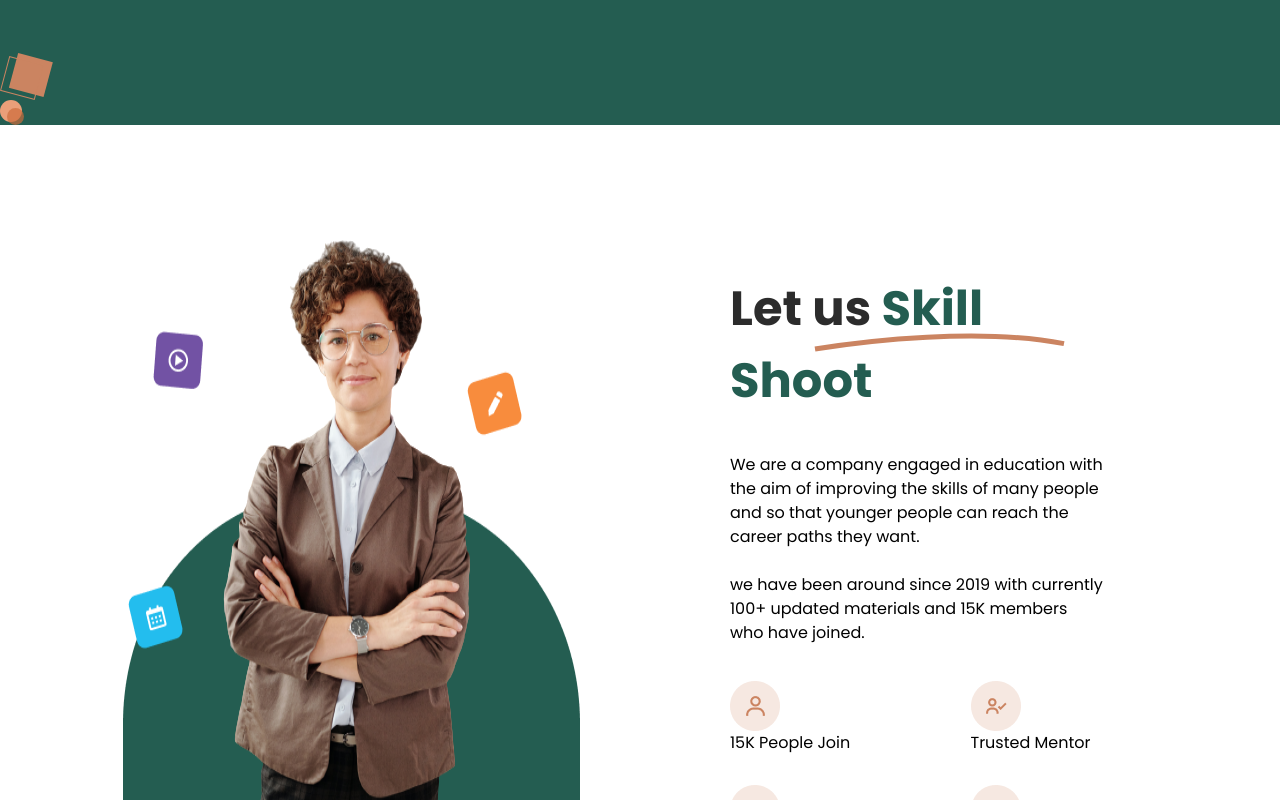
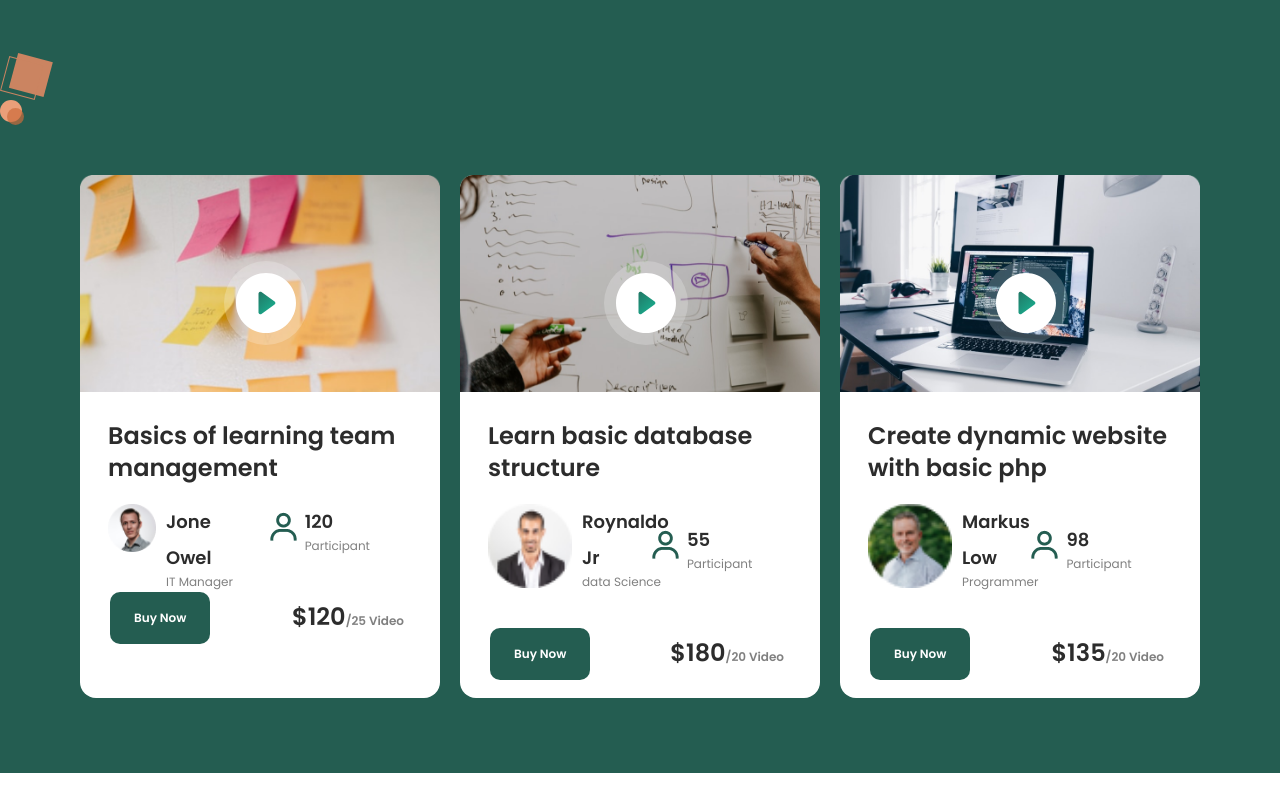
Before and after one commit to Fahim1837/web-appick, a React (Vite) app: page / in a window 1280 px wide. Shown: the part 2260-3060 px from the top of the page. Built offline with nearby package versions, Linux system fonts and the light colour scheme.

Commit message:
Video Cards of Product Section are build

```diff
--- a/src/components/price/index.tsx
+++ b/src/components/price/index.tsx
@@ -2,7 +2,6 @@ import CardGroup from './CardGroup'
 import Text from './Text'
 
 function Price() {
-    // const [isActive, setIsActive] = useState([false, true, false])
     return (
         <div className="my-25 mx-[215px]">
             <Text />
--- /dev/null
+++ b/src/components/product/Card.tsx
@@ -0,0 +1,88 @@
+import play from '../../assets/svg/play_button.svg'
+import pause from '../../assets/svg/pause_button.svg'
+import { useState } from 'react'
+
+
+interface Props {
+    pic: string,
+    title: string,
+    teacher: {
+        name: string,
+        designation: string,
+        pic: string,
+    },
+    student: {
+        num: string,
+        sub: string,
+        pic: string,
+    },
+    cost: string,
+    per: string,
+}
+
+function Card(card: Props) {
+    const [isPlay, setIsPlay] = useState (true)
+    return (
+        <div className="rounded-2xl bg-white w-[413px]">
+            <div className='relative'>
+                <img src={card.pic} alt="Video" />
+                <img
+                src={isPlay ? play : pause}
+                className='absolute top-[40%] left-[40%] cursor-pointer'
+                onClick={() => setIsPlay (!isPlay)}
+                />
+
+            </div>
+
+            {/* TEXT DIV */}
+            <div className='pl-7 pr-5 pt-7 pb-10'>
+                <h2 className='font-semibold text-2xl text-text-100'>
+                    {card.title}
+                </h2>
+
+                {/* TUTOR & STUDENT DIV */}
+                <div className='flex mt-5 pr-[50px] justify-between'>
+
+                    {/* TUTOR DIV */}
+                    <div className="flex gap-[10px]">
+                        <img src={card.teacher.pic} alt="Profile" />
+                        <div>
+                            <h4 className="font-semibold text-lg leading-9 text-text-100">
+                                {card.teacher.name}
+                            </h4>
+                            <p className="text-xs leading-3 text-text-50">
+                                {card.teacher.designation}
+                            </p>
+                        </div>
+                    </div>
+
+                    {/* STUDENT DIV */}
+                    <div className="flex gap-1 items-center">
+                        <img src={card.student.pic} alt="Profile" />
+                        <div>
+                            <h4 className="font-semibold text-lg leading-9 text-text-100">
+                                {card.student.num}
+                            </h4>
+                            <p className="text-xs leading-3 text-text-50">
+                                {card.student.sub}
+                            </p>
+                        </div>
+                    </div>
+                </div>
+            </div>
+
+            {/* BUTTON  */}
+            <div className='flex justify-between items-center pl-[30px] pr-9 pb-[18px]'>
+                <button className='font-semibold text-xs leading-7 text-white bg-primary rounded-[10px] py-3 px-6'>
+                    Buy Now
+                </button>
+                <h3 className='font-semibold text-2xl text-text-100'>
+                    {card.cost}
+                    <span className='text-xs leading-7 text-text-50'>{card.per}</span>
+                </h3>
+            </div>
+        </div>
+    )
+}
+
+export default Card
--- /dev/null
+++ b/src/components/product/CardGroup.tsx
@@ -0,0 +1,70 @@
+import tutor1 from '../../assets/image/tutor_1.png'
+import tutor2 from '../../assets/image/tutor_2.png'
+import tutor3 from '../../assets/image/tutor_3.png'
+import blank_pic from '../../assets/image/blank_profile.png'
+import video1 from '../../assets/image/video_1.png'
+import video2 from '../../assets/image/video_2.png'
+import video3 from '../../assets/image/video_3.png'
+import Card from './Card'
+
+const data = [
+    {
+        pic: video1,
+        title: 'Basics of learning team management',
+        teacher: {
+            name: 'Jone Owel',
+            designation: 'IT Manager',
+            pic: tutor1
+        },
+        student: {
+            num: '120',
+            sub: 'Participant',
+            pic: blank_pic
+        },
+        cost: '$120',
+        per: '/25 Video'
+    },
+    {
+        pic: video2,
+        title: 'Learn basic database structure',
+        teacher: {
+            name: 'Roynaldo Jr',
+            designation: 'data Science',
+            pic: tutor2
+        },
+        student: {
+            num: '55',
+            sub: 'Participant',
+            pic: blank_pic
+        },
+        cost: '$180',
+        per: '/20 Video'
+    },
+    {
+        pic: video3,
+        title: 'Create dynamic website with basic php',
+        teacher: {
+            name: 'Markus Low',
+            designation: 'Programmer',
+            pic: tutor3
+        },
+        student: {
+            num: '98',
+            sub: 'Participant',
+            pic: blank_pic
+        },
+        cost: '$135',
+        per: '/20 Video'
+    }
+]
+function CardGroup() {
+  return (
+    <div className='flex gap-5'>
+        {data.map((item, index) => (
+            <Card key={index} {...item}/>
+        ))}
+    </div>
+  )
+}
+
+export default CardGroup
--- a/src/components/product/index.tsx
+++ b/src/components/product/index.tsx
@@ -1,5 +1,6 @@
 import cube from '../../assets/svg/cube.svg'
 import ornamen from '../../assets/svg/ornamen.svg'
+import CardGroup from './CardGroup'
 
 const data = {
     title: 'Popular courses of the week',
@@ -23,6 +24,9 @@ function Product() {
                 <img src={cube} alt="Cube" />
                 <img src={ornamen} alt="Ornamen" />
             </div>
+            <div className='px-20 pt-[50px] pb-[75px]'>
+                <CardGroup />
+            </div>
         </div>
     )
 }
```
